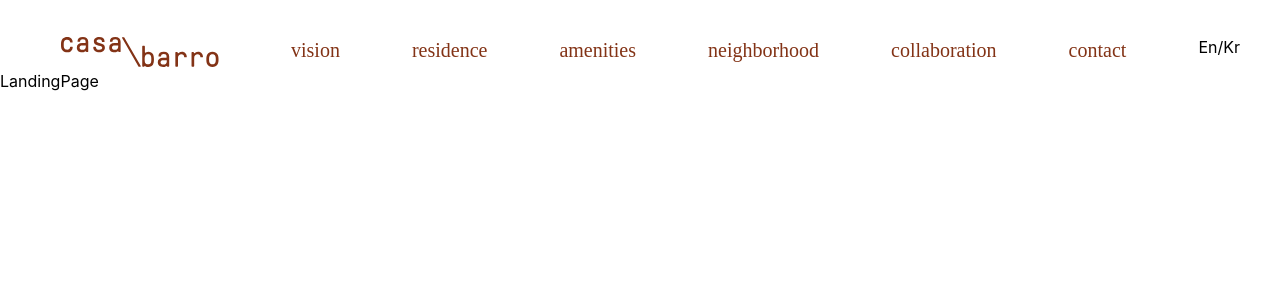
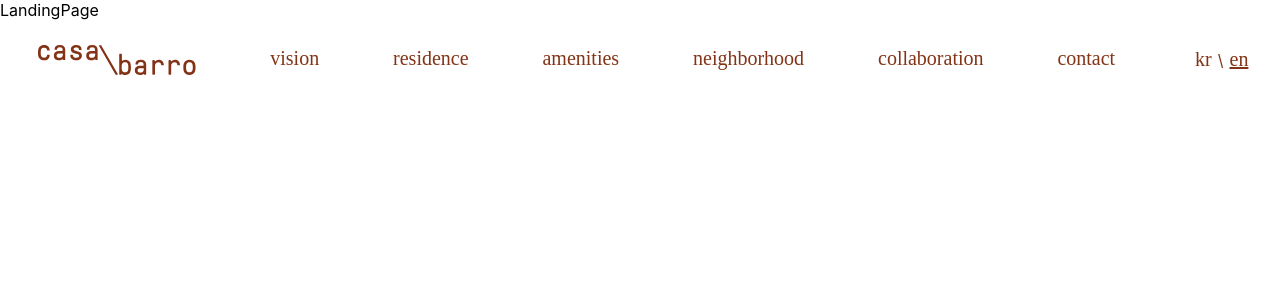
Before and after one commit to jimmy9065/casabarro, a React (Create React App) app: page / in a window 1280 px wide. Shown: the top 300 px of the page. Built offline with nearby package versions, Linux system fonts and the light colour scheme.

Commit message:
finished navigator bar

```diff
--- a/src/App.js
+++ b/src/App.js
@@ -9,11 +9,22 @@ import CollaborationPage from "./pages/collaboration";
 import ContactPage from "./pages/contact";
 
 import NavigatorBar from "./components/navigatorBar";
+import { useState } from "react";
 
 function App() {
+    const [language, setLanguage] = useState("en");
+
+    let selectLanguage = (language) => {
+        if (language == "en" || language == "kr") {
+            setLanguage(language);
+        }
+    };
+
+    console.log("from app lan:", language);
+
     return (
         <BrowserRouter>
-            <NavigatorBar />
+            <NavigatorBar language={language} selectLanguage={selectLanguage} />
             <Routes>
                 <Route exact path="/" element={<LandingPage />} />
                 <Route exact path="vision" element={<VisionPage />} />
--- a/src/components/navigatorBar.js
+++ b/src/components/navigatorBar.js
@@ -5,11 +5,14 @@ import { useLocation, Link } from "react-router-dom";
 import Logo from "../svgs/logo";
 
 const Base = styled.div`
+    position: fixed;
+    margin-left: 3%;
+    margin-right: 2%;
+    width: 95%;
+    height: 30px;
     display: flex;
     justify-content: space-between;
-    margin-top: 37px;
-    margin-left: 61px;
-    margin-right: 40px;
+    margin-top: 3.5%;
 `;
 
 const IconContainer = styled.div``;
@@ -31,7 +34,26 @@ const LinkFont = styled.div`
     }
 `;
 
-const LangSelector = styled.div``;
+const LangSelector = styled.div`
+    color: ${(props) => props.color};
+`;
+
+const Language = styled.button`
+    font-family: "GT Pressura Mono";
+    font-style: normal;
+    font-weight: 400;
+    font-size: 20px;
+    line-height: 27px;
+    text-transform: lowercase;
+    display: inline;
+
+    color: inherit;
+    border: none;
+    background: none;
+    cursor: pointer;
+
+    text-decoration: ${(props) => (props.selected ? "underline" : "none")};
+`;
 
 const LinkOptions = [
     "vision",
@@ -42,13 +64,15 @@ const LinkOptions = [
     "contact",
 ];
 
-let NavigatorBar = () => {
+let NavigatorBar = (props) => {
+    let { language, selectLanguage } = props;
     let location = useLocation();
-    let color = location.pathname == "/" ? "#833316" : "#000000";
+    let color = location.pathname == "/" ? "#833316" : "#FFF3E1";
 
     let selectedLinkStyle = { textDecoration: "underline" };
-    let normalLinkStyle = { textDecoration: "none"};
+    let normalLinkStyle = { textDecoration: "none" };
 
+    console.log("lan:", language);
     return (
         <Base>
             <IconContainer>
@@ -58,18 +82,12 @@ let NavigatorBar = () => {
             </IconContainer>
             <LinkContainer>
                 {LinkOptions.map((link) => {
-                    console.log(
-                        "current link:",
-                        link,
-                        "match?",
-                        location.pathname == link
-                    );
                     return (
                         <Link
                             key={link}
                             to={link}
                             style={
-                                location.pathname == "/"+link
+                                location.pathname == "/" + link
                                     ? selectedLinkStyle
                                     : normalLinkStyle
                             }
@@ -79,8 +97,20 @@ let NavigatorBar = () => {
                     );
                 })}
             </LinkContainer>
-            <LangSelector>
-                <div>En/Kr</div>
+            <LangSelector color={color}>
+                <Language
+                    selected={language === "kr"}
+                    onClick={() => selectLanguage("kr")}
+                >
+                    kr
+                </Language>
+                \
+                <Language
+                    selected={language === "en"}
+                    onClick={() => selectLanguage("en")}
+                >
+                    en
+                </Language>
             </LangSelector>
         </Base>
     );
```
